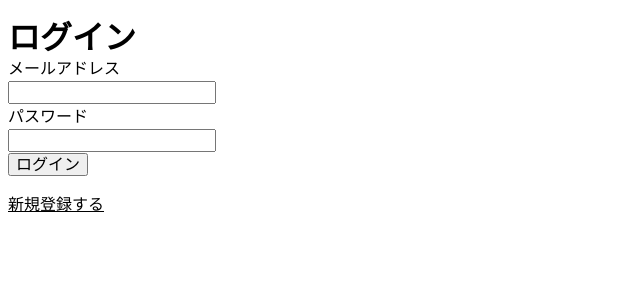
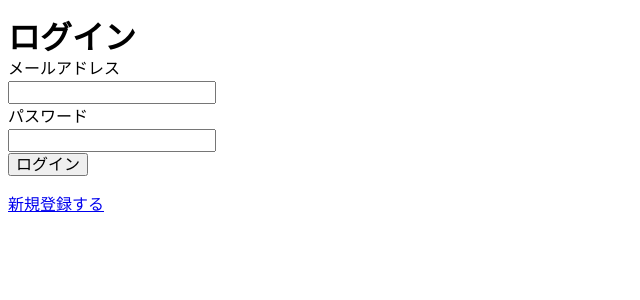
Before and after one commit to t-yaginuma/messages-app, a Next.js app: page /login in a window 1280 px wide. Shown: the top 300 px of the page, without its empty margins (0-640 px from the left). Built offline with nearby package versions, Linux system fonts and the light colour scheme; no server answers.

Commit message:
update Login TestLink componentに差し替え

```diff
--- a/src/app/login/page.tsx
+++ b/src/app/login/page.tsx
@@ -7,11 +7,11 @@ import TyHeading from "@/components/TyHeading/TyHeading";
 import TyButton from "@/components/TyButton/TyButton";
 import TyForm from "@/components/TyForm/TyForm";
 import TyText from "@/components/TyText/TyText";
+import TyTextLink from "@/components/TyTextLink/TyTextLink";
 import TyDiv from "@/components/TyDiv/TyDiv";
 import { auth } from "@/app/_lib/firebase";
 import { signInWithEmailAndPassword } from "firebase/auth";
 import { useRouter } from "next/navigation";
-import Link from "next/link";
 
 export default function Login() {
   const router = useRouter();
@@ -64,7 +64,7 @@ export default function Login() {
         <TyButton type="submit" label="ログイン" />
       </TyForm>
       <TyDiv>
-        <Link href="/register">新規登録する</Link>
+        <TyTextLink href="/register" text="新規登録する" />
       </TyDiv>
     </>
   );
```
